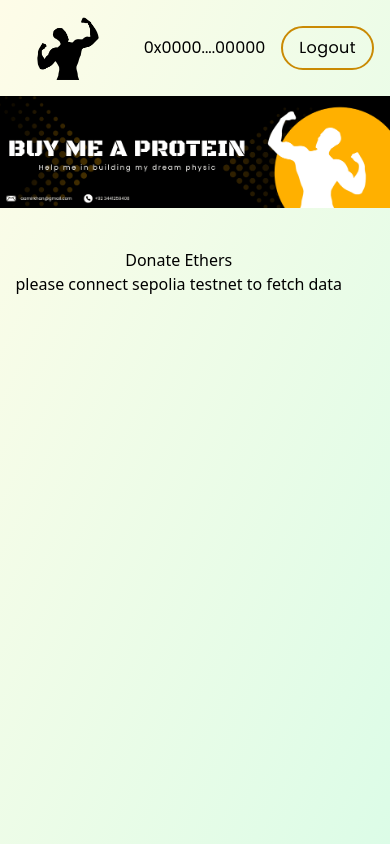
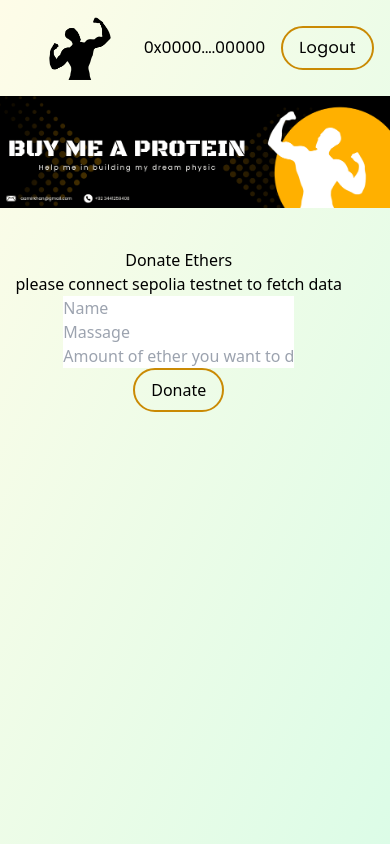
Before and after one commit to aamir-067/LiftEthers, a React (Create React App) app: page / in a window 390 px wide. Built offline with nearby package versions, Linux system fonts and the light colour scheme; the HTML template or start-up script is replaced by a standard one; a web font is replaced by a local one.

Commit message:
minor changes

```diff
--- a/src/App.css
+++ b/src/App.css
@@ -648,6 +648,10 @@ video {
   width: 100vw;
 }
 
+.flex-col{
+  flex-direction: column;
+}
+
 .items-center{
   align-items: center;
 }
@@ -668,6 +672,10 @@ video {
   gap: 1.5rem;
 }
 
+.border-4{
+  border-width: 4px;
+}
+
 .border-dashed{
   border-style: dashed;
 }
@@ -675,6 +683,11 @@ video {
 .border-black{
   --tw-border-opacity: 1;
   border-color: rgb(0 0 0 / var(--tw-border-opacity));
+}
+
+.border-red-700{
+  --tw-border-opacity: 1;
+  border-color: rgb(185 28 28 / var(--tw-border-opacity));
 }
 
 .bg-gradient-to-br{
--- a/src/App.js
+++ b/src/App.js
@@ -1,7 +1,7 @@
 import './App.css';
 import Navbar from './components/Navbar';
-import Footer from './components/Footer';
-import AllTips from './components/AllTips';
+// import Footer from './components/Footer';
+// import AllTips from './components/AllTips';
 import Hero from './components/Hero';
 
 function App() {
--- a/src/components/Hero.jsx
+++ b/src/components/Hero.jsx
@@ -3,12 +3,18 @@ import banner from '../pics/banner.png';
 
 const Hero = () => {
     return (
-        <section>
-            <img src={banner} className='min-w-screen' alt="banner in which i mention that give me some ethers" />
+        <section className='mix-w-screen'>
+            <img src={banner} className='w-full' alt="banner in which i mention that give me some ethers" />
 
-            <div className='w-11/12 md:w-9/12 border-3 border-dashed my-10 border-black'>
+            <div className='w-11/12 md:w-9/12 border-6 my-10 border-black'>
                 <h2>Donate Ethers</h2>
                 <p>please connect sepolia testnet to fetch data</p>
+                <form action="">
+                    <input type="text" placeholder='Name' /> <br />
+                    <input type="text" placeholder='Massage' /><br />
+                    <input type="text" placeholder='Amount of ether you want to donate' /> <br />
+                    <button className='button_light'>Donate</button>
+                </form>
             </div>
 
         </section>
--- a/src/components/Navbar.jsx
+++ b/src/components/Navbar.jsx
@@ -7,8 +7,8 @@ const Navbar = () => {
         <nav className='w-screen h-24 border-3 border-black'>
             <div className='w-full h-full flex justify-between items-center'>
                 <div className='h-full w-2/6 gap-6 ml-4 md:ml-10 flex justify-center items-center'>
-                    <a className='flex' href=""><img src={logo} className='object-cover my-4 w-16 h-16 md:w-20 md:h-20' alt=" bodybuilder portrait illustrator in a position ziz pose" /></a>
-                    <a href=""><h2 className='text-4xl hidden md:block font_cursive'><span className='text-yellow-600'>Lift</span>Ethers</h2></a>
+                    <img src={logo} className='object-cover my-4 w-16 h-16 md:w-20 md:h-20' alt=" bodybuilder portrait illustrator in a position ziz pose" />
+                    <h2 className='text-4xl hidden md:block font_cursive'><span className='text-yellow-600'>Lift</span>Ethers</h2>
                 </div>
 
 
```
